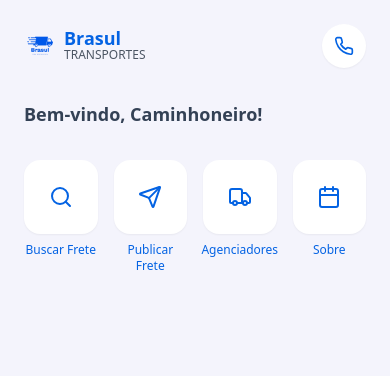
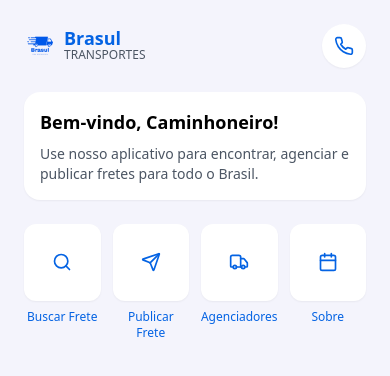
Before and after one commit to VinorX01/brasul-frete-agora, a React (Vite) app: page / in a window 390 px wide. Shown: the top 376 px of the page. Built offline with nearby package versions, Linux system fonts and the light colour scheme.

Commit message:
Refactor mobile home page
Reduce button sizes, add welcome message block.

```diff
--- a/src/pages/Home.tsx
+++ b/src/pages/Home.tsx
@@ -3,8 +3,10 @@ import { Button } from "@/components/ui/button";
 import { Truck, Search, Calendar, Send, Phone } from "lucide-react";
 import { toast } from "@/components/ui/use-toast";
 import { useIsMobile } from "@/hooks/useIsMobile";
+
 const Home = () => {
   const isMobile = useIsMobile();
+
   const handleQuickContact = () => {
     window.open("https://wa.me/5538997353264", "_blank");
     toast({
@@ -12,59 +14,75 @@ const Home = () => {
       description: "Você será atendido em breve por nossos especialistas."
     });
   };
+
   if (isMobile) {
-    return <div className="min-h-screen flex flex-col" style={{
-      backgroundColor: '#f4f4fc'
-    }}>
+    return (
+      <div className="min-h-screen flex flex-col" style={{ backgroundColor: '#f4f4fc' }}>
         <div className="p-6">
-          <div className="flex justify-between items-center mb-8">
+          <div className="flex justify-between items-center mb-6">
             <div className="flex items-center">
-              <img alt="Brasul Transportes Logo" className="h-8 w-auto mr-2" src="/lovable-uploads/a6bb16cf-d425-4129-8432-dd145542833e.png" />
+              <img
+                alt="Brasul Transportes Logo"
+                className="h-8 w-auto mr-2"
+                src="/lovable-uploads/a6bb16cf-d425-4129-8432-dd145542833e.png"
+              />
               <div>
                 <h1 className="text-lg font-bold text-primary leading-none">Brasul</h1>
                 <p className="text-xs text-gray-600">TRANSPORTES</p>
               </div>
             </div>
-            <button onClick={handleQuickContact} className="bg-white rounded-full p-3 shadow-sm flex items-center justify-center">
+            <button
+              onClick={handleQuickContact}
+              className="bg-white rounded-full p-3 shadow-sm flex items-center justify-center"
+            >
               <Phone className="h-5 w-5 text-primary" />
             </button>
           </div>
 
-          <h1 className="font-bold mb-8 text-lg text-slate-700">Bem-vindo, Caminhoneiro!</h1>
+          {/* Bloco de boas-vindas */}
+          <div className="bg-white rounded-2xl p-4 mb-6 shadow-sm">
+            <h1 className="font-bold text-lg text-black mb-2">Bem-vindo, Caminhoneiro!</h1>
+            <p className="text-sm text-gray-600">
+              Use nosso aplicativo para encontrar, agenciar e publicar fretes para todo o Brasil.
+            </p>
+          </div>
 
-          <div className="grid grid-cols-4 gap-4">
+          <div className="grid grid-cols-4 gap-3">
             <Link to="/frete" className="flex flex-col items-center">
-              <div className="bg-white rounded-2xl p-4 shadow-sm mb-2 w-full aspect-square flex items-center justify-center">
-                <Search className="h-6 w-6 text-primary" />
+              <div className="bg-white rounded-xl p-3 shadow-sm mb-2 w-full aspect-square flex items-center justify-center">
+                <Search className="h-5 w-5 text-primary" />
               </div>
               <span className="text-xs font-medium text-primary text-center">Buscar Frete</span>
             </Link>
 
             <Link to="/publicar-frete" className="flex flex-col items-center">
-              <div className="bg-white rounded-2xl p-4 shadow-sm mb-2 w-full aspect-square flex items-center justify-center">
-                <Send className="h-6 w-6 text-primary" />
+              <div className="bg-white rounded-xl p-3 shadow-sm mb-2 w-full aspect-square flex items-center justify-center">
+                <Send className="h-5 w-5 text-primary" />
               </div>
               <span className="text-xs font-medium text-primary text-center">Publicar Frete</span>
             </Link>
 
             <Link to="/agenciadores" className="flex flex-col items-center">
-              <div className="bg-white rounded-2xl p-4 shadow-sm mb-2 w-full aspect-square flex items-center justify-center">
-                <Truck className="h-6 w-6 text-primary" />
+              <div className="bg-white rounded-xl p-3 shadow-sm mb-2 w-full aspect-square flex items-center justify-center">
+                <Truck className="h-5 w-5 text-primary" />
               </div>
               <span className="text-xs font-medium text-primary text-center">Agenciadores</span>
             </Link>
 
             <Link to="/sobre" className="flex flex-col items-center">
-              <div className="bg-white rounded-2xl p-4 shadow-sm mb-2 w-full aspect-square flex items-center justify-center">
-                <Calendar className="h-6 w-6 text-primary" />
+              <div className="bg-white rounded-xl p-3 shadow-sm mb-2 w-full aspect-square flex items-center justify-center">
+                <Calendar className="h-5 w-5 text-primary" />
               </div>
               <span className="text-xs font-medium text-primary text-center">Sobre</span>
             </Link>
           </div>
         </div>
-      </div>;
+      </div>
+    );
   }
-  return <div className="flex flex-col min-h-screen">
+
+  return (
+    <div className="flex flex-col min-h-screen">
       {/* Hero Section */}
       <section className="bg-gradient-to-b from-primary to-primary-medium py-16 text-white">
         <div className="container mx-auto px-4 text-center">
@@ -148,6 +166,8 @@ const Home = () => {
           </div>
         </div>
       </section>
-    </div>;
+    </div>
+  );
 };
+
 export default Home;
```
